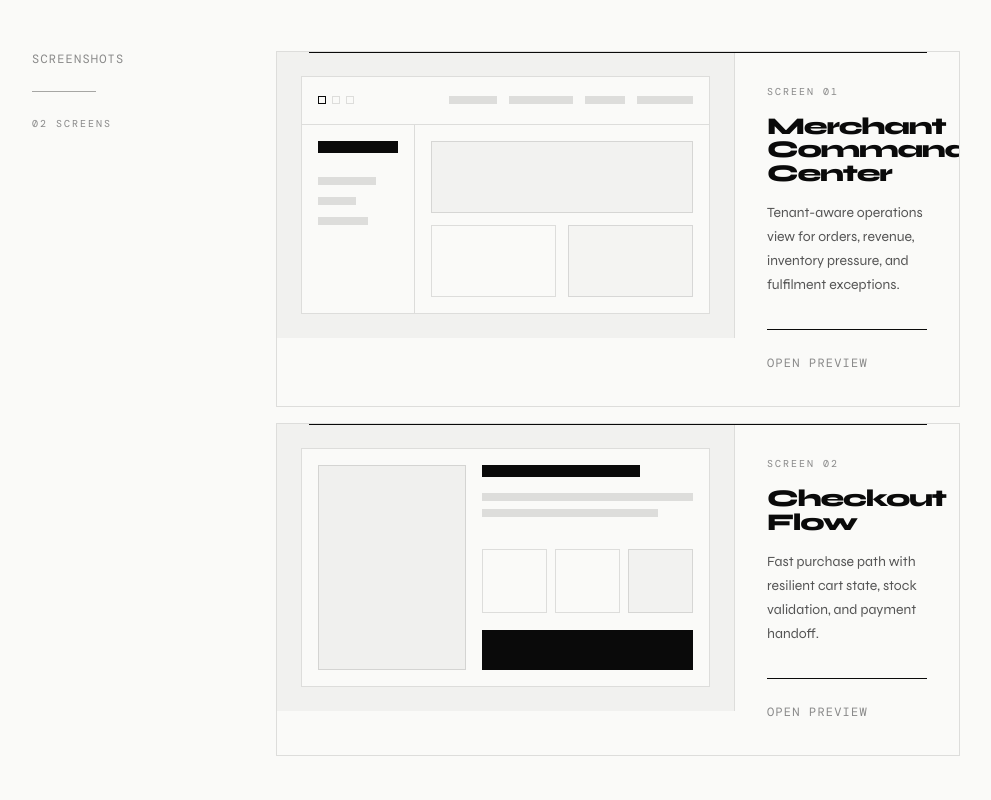
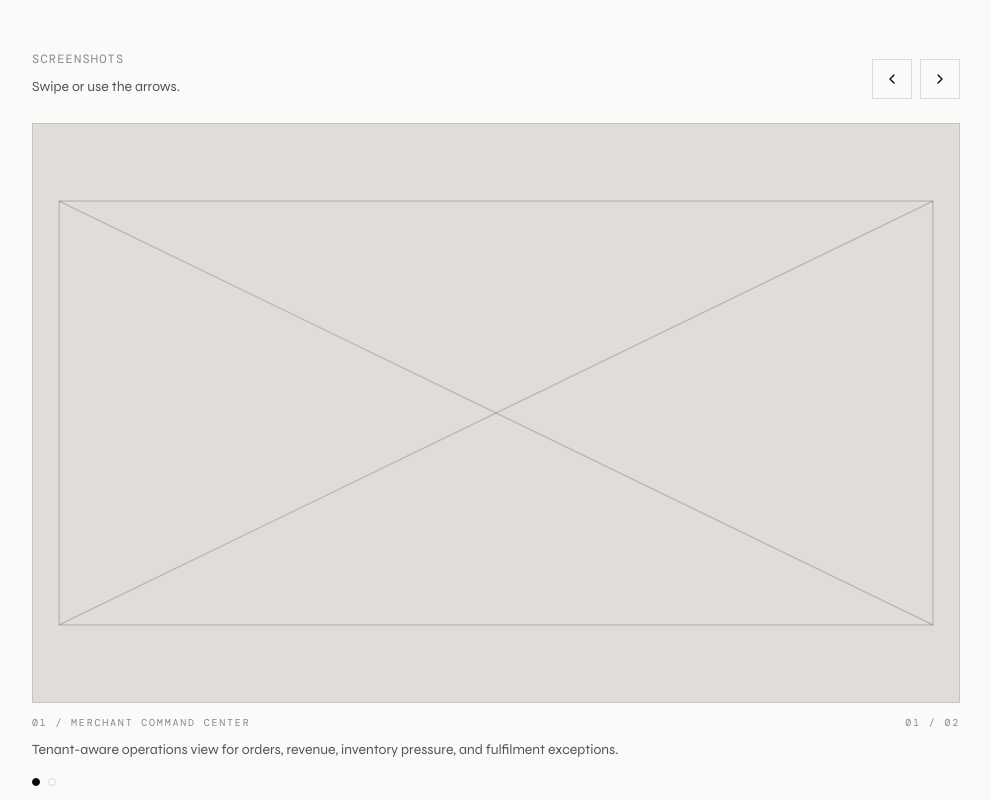
Before and after one commit to ldanh270/portfolio, a Next.js app: page /work/e-commerce-platform in a window 1280 px wide. Shown: the part 6360-7160 px from the top of the page, without its empty margins (244-1235 px from the left). Built offline with nearby package versions, Linux system fonts and the light colour scheme; a web font is replaced by a local one.

Commit message:
fix: lint error in ScreenshotsSection

```diff
--- a/src/components/sections/work/content/ScreenshotsSection.tsx
+++ b/src/components/sections/work/content/ScreenshotsSection.tsx
@@ -1,308 +1,187 @@
 "use client";
 
-import { AnimatePresence, motion, useReducedMotion } from "framer-motion";
+import { ChevronLeft, ChevronRight } from "lucide-react";
 import Image from "next/image";
-import { useState } from "react";
-import { FadeIn } from "@/components/ui/FadeIn";
+import { useRef, useState } from "react";
+import { useReducedMotion } from "framer-motion";
 import type { ProjectScreenshot, ScreenshotEntry } from "./types";
 
 type ScreenshotsSectionProps = {
 	data: ScreenshotEntry[];
 };
 
-type NormalizedScreenshot = Required<Pick<ProjectScreenshot, "title" | "variant">> &
-	Omit<ProjectScreenshot, "title" | "variant">;
+type NormalizedScreenshot = Pick<ProjectScreenshot, "description" | "image" | "title">;
 
-const ease = [0.22, 1, 0.36, 1] as const;
-const SCREENSHOT_STAGGER_DELAY = 0.08;
-
-const cardVariants = {
-	rest: {
-		backgroundColor: "rgba(250,250,248,1)",
-		borderColor: "rgba(10,10,10,0.12)",
-	},
-	hover: {
-		backgroundColor: "rgba(10,10,10,0.018)",
-		borderColor: "rgba(10,10,10,0.42)",
-	},
-};
-
-const lineVariants = {
-	rest: { scaleX: 0 },
-	hover: { scaleX: 1 },
-};
-
-const previewVariants = {
-	rest: { scale: 1 },
-	hover: { scale: 1.015 },
-};
+const DEFAULT_SCREENSHOT_IMAGE = "/work-placeholder.svg";
 
 function normalizeScreenshot(item: ScreenshotEntry, index: number): NormalizedScreenshot {
 	if (typeof item === "string") {
 		return {
-			title: `Project screen ${String(index + 1).padStart(2, "0")}`,
+			title: `Screenshot ${String(index + 1).padStart(2, "0")}`,
+			description: "Project interface screenshot.",
 			image: item,
-			variant: "dashboard",
 		};
 	}
 
 	return {
 		title: item.title,
-		description: item.description,
-		image: item.image,
-		variant: item.variant ?? "dashboard",
+		description: item.description ?? "Project interface screenshot.",
+		image: item.image ?? DEFAULT_SCREENSHOT_IMAGE,
 	};
 }
 
-function getScreenshotCountLabel(count: number): string {
-	const itemLabel = count === 1 ? "Screen" : "Screens";
-	return `${String(count).padStart(2, "0")} ${itemLabel}`;
+function clampIndex(index: number, count: number): number {
+	if (count <= 0) {
+		return 0;
+	}
+
+	if (index < 0) {
+		return count - 1;
+	}
+
+	if (index >= count) {
+		return 0;
+	}
+
+	return index;
 }
 
-function MockScreen({ screenshot }: { screenshot: NormalizedScreenshot }) {
-	const metricBars = ["w-[72%]", "w-[48%]", "w-[62%]"];
-	const navItems = ["w-12", "w-16", "w-10", "w-14"];
+export function ScreenshotsSection({ data }: ScreenshotsSectionProps) {
+	const trackRef = useRef<HTMLDivElement | null>(null);
+	const shouldReduceMotion = useReducedMotion() === true;
+	const [activeIndex, setActiveIndex] = useState(0);
+	const screenshots = data.map(normalizeScreenshot);
+	const screenshotCount = screenshots.length;
+	const safeActiveIndex = clampIndex(activeIndex, screenshotCount);
 
-	if (screenshot.variant === "mobile") {
-		return (
-			<div className="flex h-full items-center justify-center bg-[rgba(10,10,10,0.035)] p-8">
-				<div className="h-full max-h-[28rem] w-[min(13rem,70%)] border border-brand-black bg-brand-white p-3 shadow-[10px_10px_0_rgba(10,10,10,0.08)]">
-					<div className="mx-auto mb-5 h-1 w-12 bg-brand-black/30" />
-					<div className="mb-5 h-28 border border-brand-border bg-[rgba(10,10,10,0.03)]" />
-					<div className="space-y-3">
-						<div className="h-3 w-2/3 bg-brand-black" />
-						<div className="h-2 w-full bg-brand-border" />
-						<div className="h-2 w-4/5 bg-brand-border" />
-					</div>
-					<div className="mt-8 grid grid-cols-2 gap-3">
-						<div className="h-20 border border-brand-border" />
-						<div className="h-20 border border-brand-border bg-[rgba(10,10,10,0.03)]" />
-					</div>
-				</div>
-			</div>
+	const scrollToIndex = (index: number) => {
+		const track = trackRef.current;
+
+		if (!track || screenshotCount === 0) {
+			return;
+		}
+
+		const nextIndex = clampIndex(index, screenshotCount);
+		track.scrollTo({
+			left: track.clientWidth * nextIndex,
+			behavior: shouldReduceMotion ? "auto" : "smooth",
+		});
+		setActiveIndex(nextIndex);
+	};
+
+	const handleScroll = () => {
+		const track = trackRef.current;
+
+		if (!track || screenshotCount === 0) {
+			return;
+		}
+
+		const nextIndex = clampIndex(
+			Math.round(track.scrollLeft / track.clientWidth),
+			screenshotCount,
 		);
-	}
+		setActiveIndex(nextIndex);
+	};
 
-	if (screenshot.variant === "commerce") {
-		return (
-			<div className="h-full bg-[rgba(10,10,10,0.035)] p-6">
-				<div className="grid h-full grid-cols-[0.7fr_1fr] gap-4 border border-brand-border bg-brand-white p-4">
-					<div className="border border-brand-border bg-[rgba(10,10,10,0.04)]" />
-					<div className="flex flex-col">
-						<div className="h-3 w-3/4 bg-brand-black" />
-						<div className="mt-4 h-2 w-full bg-brand-border" />
-						<div className="mt-2 h-2 w-5/6 bg-brand-border" />
-						<div className="mt-8 grid grid-cols-3 gap-2">
-							<div className="h-16 border border-brand-border" />
-							<div className="h-16 border border-brand-border" />
-							<div className="h-16 border border-brand-border bg-[rgba(10,10,10,0.03)]" />
-						</div>
-						<div className="mt-auto h-10 bg-brand-black" />
-					</div>
-				</div>
-			</div>
-		);
-	}
-
-	if (screenshot.variant === "system") {
-		return (
-			<div className="h-full bg-[rgba(10,10,10,0.035)] p-6">
-				<div className="grid h-full grid-cols-4 gap-px border border-brand-border bg-brand-border">
-					{Array.from({ length: 12 }, (_, index) => (
-						<div
-							key={index}
-							className="bg-brand-white p-3"
-						>
-							<div className="mb-4 h-8 w-8 border border-brand-border" />
-							<div className="h-2 w-4/5 bg-brand-black/70" />
-							<div className="mt-2 h-2 w-2/3 bg-brand-border" />
-						</div>
-					))}
-				</div>
-			</div>
-		);
+	if (screenshotCount === 0) {
+		return null;
 	}
 
 	return (
-		<div className="h-full bg-[rgba(10,10,10,0.035)] p-6">
-			<div className="flex h-full flex-col border border-brand-border bg-brand-white">
-				<div className="flex h-12 items-center justify-between border-b border-brand-border px-4">
-					<div className="flex gap-1.5">
-						<span className="size-2 border border-brand-black" />
-						<span className="size-2 border border-brand-border" />
-						<span className="size-2 border border-brand-border" />
+		<div className="border-b border-brand-border py-16 sm:py-20">
+			<div className="mx-auto max-w-5xl px-6 sm:px-8 lg:px-12">
+				<div className="mb-6 flex items-end justify-between gap-4">
+					<div>
+						<p className="font-mono text-xs uppercase tracking-widest text-brand-gray">
+							Screenshots
+						</p>
+						<p className="mt-2 text-sm leading-6 text-[#555]">
+							Swipe or use the arrows.
+						</p>
 					</div>
-					<div className="flex gap-3">
-						{navItems.map((width, index) => (
-							<span
-								key={index}
-								className={`h-2 ${width} bg-brand-border`}
-							/>
+
+					{screenshots.length > 1 && (
+						<div className="flex items-center gap-2">
+							<button
+								type="button"
+								onClick={() => scrollToIndex(safeActiveIndex - 1)}
+								aria-label="Previous screenshot"
+								className="inline-flex size-10 items-center justify-center border border-brand-border bg-brand-white text-brand-black transition-colors hover:border-brand-black focus-visible:outline-2 focus-visible:outline-offset-4 focus-visible:outline-brand-black disabled:cursor-not-allowed disabled:opacity-40"
+							>
+								<ChevronLeft className="size-4" />
+							</button>
+							<button
+								type="button"
+								onClick={() => scrollToIndex(safeActiveIndex + 1)}
+								aria-label="Next screenshot"
+								className="inline-flex size-10 items-center justify-center border border-brand-border bg-brand-white text-brand-black transition-colors hover:border-brand-black focus-visible:outline-2 focus-visible:outline-offset-4 focus-visible:outline-brand-black disabled:cursor-not-allowed disabled:opacity-40"
+							>
+								<ChevronRight className="size-4" />
+							</button>
+						</div>
+					)}
+				</div>
+
+				<div className="space-y-4">
+					<div
+						ref={trackRef}
+						onScroll={handleScroll}
+						className="flex overflow-x-auto scroll-smooth snap-x snap-mandatory scrollbar-none [&::-webkit-scrollbar]:hidden"
+					>
+						{screenshots.map((screenshot, index) => (
+							<figure
+								key={`${screenshot.title}-${index}`}
+								className="w-full shrink-0 snap-start"
+							>
+								<div className="relative aspect-16/10 overflow-hidden border border-brand-border bg-[#e0ddd8]">
+									<Image
+										src={screenshot.image ?? DEFAULT_SCREENSHOT_IMAGE}
+										alt={screenshot.title}
+										fill
+										className="object-cover"
+										loading="lazy"
+										sizes="(min-width: 1024px) 84rem, 100vw"
+									/>
+								</div>
+								<figcaption className="mt-3 flex items-start justify-between gap-4">
+									<div className="min-w-0">
+										<p className="font-mono text-[10px] uppercase tracking-[0.18em] text-brand-gray">
+											{String(index + 1).padStart(2, "0")} /{" "}
+											{screenshot.title}
+										</p>
+										<p className="mt-2 text-sm leading-6 text-[#555]">
+											{screenshot.description}
+										</p>
+									</div>
+									<p className="font-mono text-[10px] uppercase tracking-[0.18em] text-brand-gray">
+										{String(safeActiveIndex + 1).padStart(2, "0")} /{" "}
+										{String(screenshotCount).padStart(2, "0")}
+									</p>
+								</figcaption>
+							</figure>
 						))}
 					</div>
-				</div>
-				<div className="grid flex-1 grid-cols-[0.35fr_1fr]">
-					<div className="border-r border-brand-border p-4">
-						<div className="mb-6 h-3 w-20 bg-brand-black" />
-						<div className="space-y-3">
-							{metricBars.map((width, index) => (
-								<div
+
+					{screenshots.length > 1 && (
+						<div className="flex items-center gap-2">
+							{screenshots.map((_, index) => (
+								<button
 									key={index}
-									className={`h-2 ${width} bg-brand-border`}
+									type="button"
+									onClick={() => scrollToIndex(index)}
+									aria-label={`Go to screenshot ${String(index + 1).padStart(2, "0")}`}
+									aria-current={index === safeActiveIndex ? "true" : undefined}
+									className={`size-2 rounded-full border transition-colors ${
+										index === safeActiveIndex ?
+											"border-brand-black bg-brand-black"
+										:	"border-brand-border bg-transparent hover:border-brand-black"
+									}`}
 								/>
 							))}
 						</div>
-					</div>
-					<div className="grid grid-cols-2 gap-3 p-4">
-						<div className="col-span-2 border border-brand-border bg-[rgba(10,10,10,0.03)]" />
-						<div className="border border-brand-border" />
-						<div className="border border-brand-border bg-[rgba(10,10,10,0.025)]" />
-					</div>
+					)}
 				</div>
 			</div>
 		</div>
 	);
 }
-
-function ScreenshotPreview({ screenshot }: { screenshot: NormalizedScreenshot }) {
-	if (screenshot.image) {
-		return (
-			<Image
-				src={screenshot.image}
-				alt={screenshot.title}
-				fill
-				className="object-cover"
-				loading="lazy"
-				sizes="(min-width: 1024px) 42vw, 100vw"
-			/>
-		);
-	}
-
-	return <MockScreen screenshot={screenshot} />;
-}
-
-export function ScreenshotsSection({ data }: ScreenshotsSectionProps) {
-	const shouldReduceMotion = useReducedMotion();
-	const motionEnabled = !shouldReduceMotion;
-	const [lightbox, setLightbox] = useState<NormalizedScreenshot | null>(null);
-	const screenshots = data.map(normalizeScreenshot);
-
-	return (
-		<>
-			<div className="border-b border-brand-border py-16 sm:py-20">
-				<div className="mx-auto grid max-w-5xl gap-10 px-6 sm:px-8 lg:grid-cols-[180px_1fr] lg:gap-16 lg:px-12">
-					<FadeIn>
-						<div className="lg:sticky lg:top-24">
-							<p className="font-mono text-xs uppercase tracking-widest text-brand-gray">
-								Screenshots
-							</p>
-							<div className="mt-6 hidden h-px w-16 bg-brand-black/35 lg:block" />
-							<p className="mt-6 font-mono text-[10px] uppercase tracking-[0.2em] text-brand-gray">
-								{getScreenshotCountLabel(screenshots.length)}
-							</p>
-						</div>
-					</FadeIn>
-
-					<div className="grid gap-4">
-						{screenshots.map((screenshot, index) => (
-							<motion.button
-								key={`${screenshot.title}-${index}`}
-								type="button"
-								initial={
-									motionEnabled ? { opacity: 0, y: 24, filter: "blur(6px)" } : { opacity: 1 }
-								}
-								whileInView={{ opacity: 1, y: 0, filter: "blur(0px)" }}
-								whileHover={motionEnabled ? "hover" : undefined}
-								viewport={{ once: true, margin: "-10% 0px" }}
-								transition={{
-									duration: motionEnabled ? 0.7 : 0,
-									delay: motionEnabled ? index * SCREENSHOT_STAGGER_DELAY : 0,
-									ease,
-								}}
-								variants={cardVariants}
-								onClick={() => setLightbox(screenshot)}
-								className="group relative isolate overflow-hidden border border-brand-border bg-brand-white text-left focus-visible:outline-2 focus-visible:outline-offset-4 focus-visible:outline-brand-black"
-							>
-								<motion.span
-									aria-hidden="true"
-									variants={lineVariants}
-									transition={{ duration: motionEnabled ? 0.38 : 0, ease }}
-									className="absolute left-5 right-5 top-0 z-20 h-px origin-left bg-brand-black sm:left-8 sm:right-8"
-								/>
-								<div className="grid lg:grid-cols-[1fr_14rem]">
-									<motion.div
-										variants={previewVariants}
-										transition={{ duration: motionEnabled ? 0.5 : 0, ease }}
-										className="relative aspect-[16/10] overflow-hidden border-b border-brand-border lg:border-b-0 lg:border-r"
-									>
-										<ScreenshotPreview screenshot={screenshot} />
-									</motion.div>
-									<div className="flex min-h-52 flex-col justify-between p-5 sm:p-8">
-										<div>
-											<p className="font-mono text-[10px] uppercase tracking-[0.2em] text-brand-gray">
-												Screen {String(index + 1).padStart(2, "0")}
-											</p>
-											<h3 className="mt-4 text-2xl font-extrabold leading-[0.98] tracking-tighter text-brand-black">
-												{screenshot.title}
-											</h3>
-											{screenshot.description && (
-												<p className="mt-4 text-sm leading-6 text-[#555]">
-													{screenshot.description}
-												</p>
-											)}
-										</div>
-										<div className="mt-8">
-											<div className="mb-5 h-px overflow-hidden bg-brand-border">
-												<motion.div
-													aria-hidden="true"
-													variants={lineVariants}
-													transition={{ duration: motionEnabled ? 0.38 : 0, ease }}
-													className="h-full origin-left bg-brand-black"
-												/>
-											</div>
-											<span className="font-mono text-xs uppercase tracking-widest text-brand-gray">
-												Open preview
-											</span>
-										</div>
-									</div>
-								</div>
-							</motion.button>
-						))}
-					</div>
-				</div>
-			</div>
-
-			<AnimatePresence>
-				{lightbox && (
-					<motion.div
-						className="fixed inset-0 z-[100] flex items-center justify-center bg-brand-black/90 p-4 sm:p-12"
-						initial={{ opacity: 0 }}
-						animate={{ opacity: 1 }}
-						exit={{ opacity: 0 }}
-						onClick={() => setLightbox(null)}
-					>
-						<motion.div
-							className="relative w-full max-w-6xl border border-brand-white/20 bg-brand-white"
-							initial={motionEnabled ? { scale: 0.94, y: 18 } : { scale: 1 }}
-							animate={{ scale: 1, y: 0 }}
-							exit={motionEnabled ? { scale: 0.96, y: 12 } : { scale: 1 }}
-							transition={{ duration: motionEnabled ? 0.35 : 0, ease }}
-							onClick={(event) => event.stopPropagation()}
-						>
-							<div className="relative aspect-[16/10]">
-								<ScreenshotPreview screenshot={lightbox} />
-							</div>
-							<button
-								type="button"
-								onClick={() => setLightbox(null)}
-								className="absolute right-4 top-4 border border-brand-border bg-brand-white px-3 py-2 font-mono text-[10px] uppercase tracking-[0.18em] text-brand-gray transition-colors hover:border-brand-black hover:text-brand-black"
-							>
-								Close
-							</button>
-						</motion.div>
-					</motion.div>
-				)}
-			</AnimatePresence>
-		</>
-	);
-}
```
